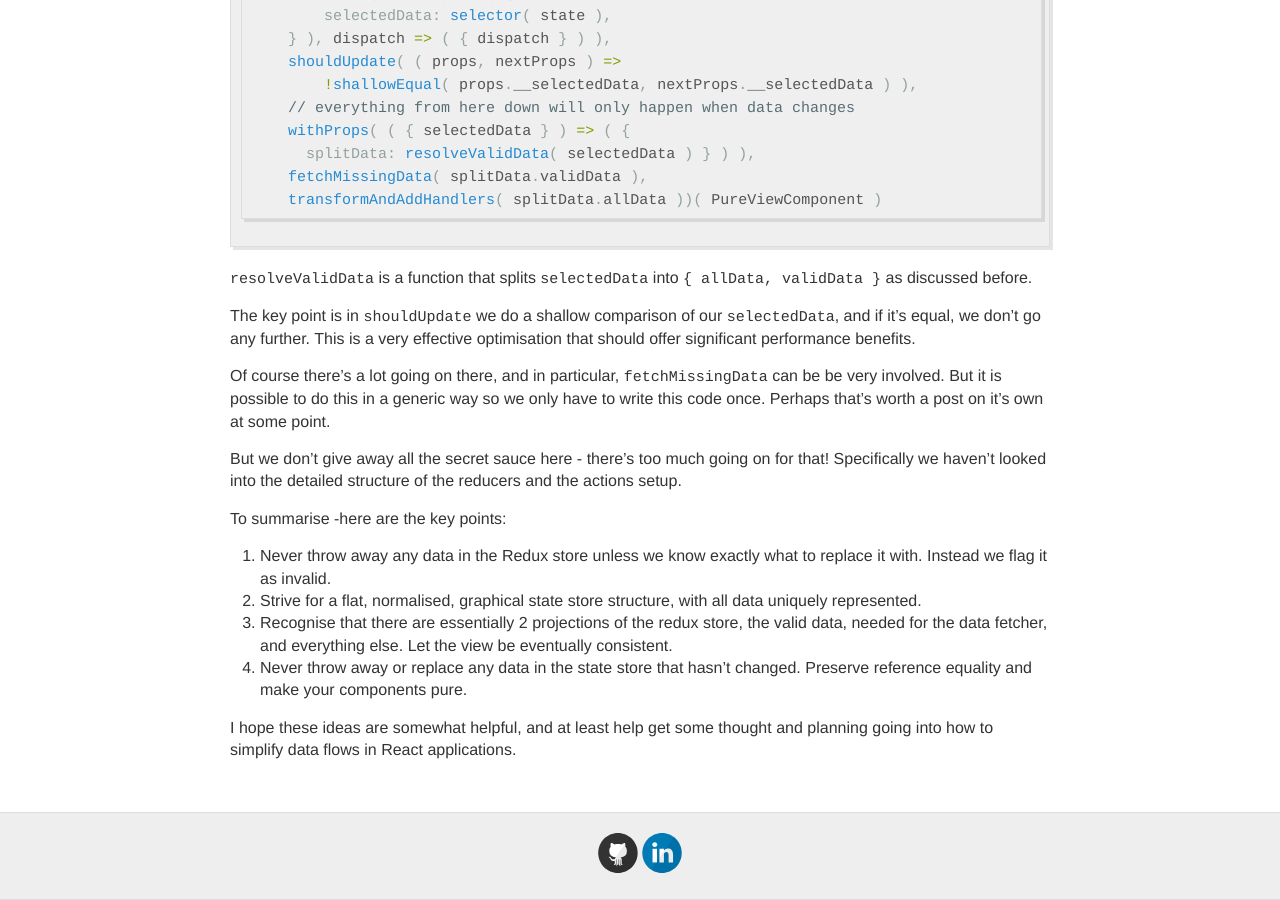
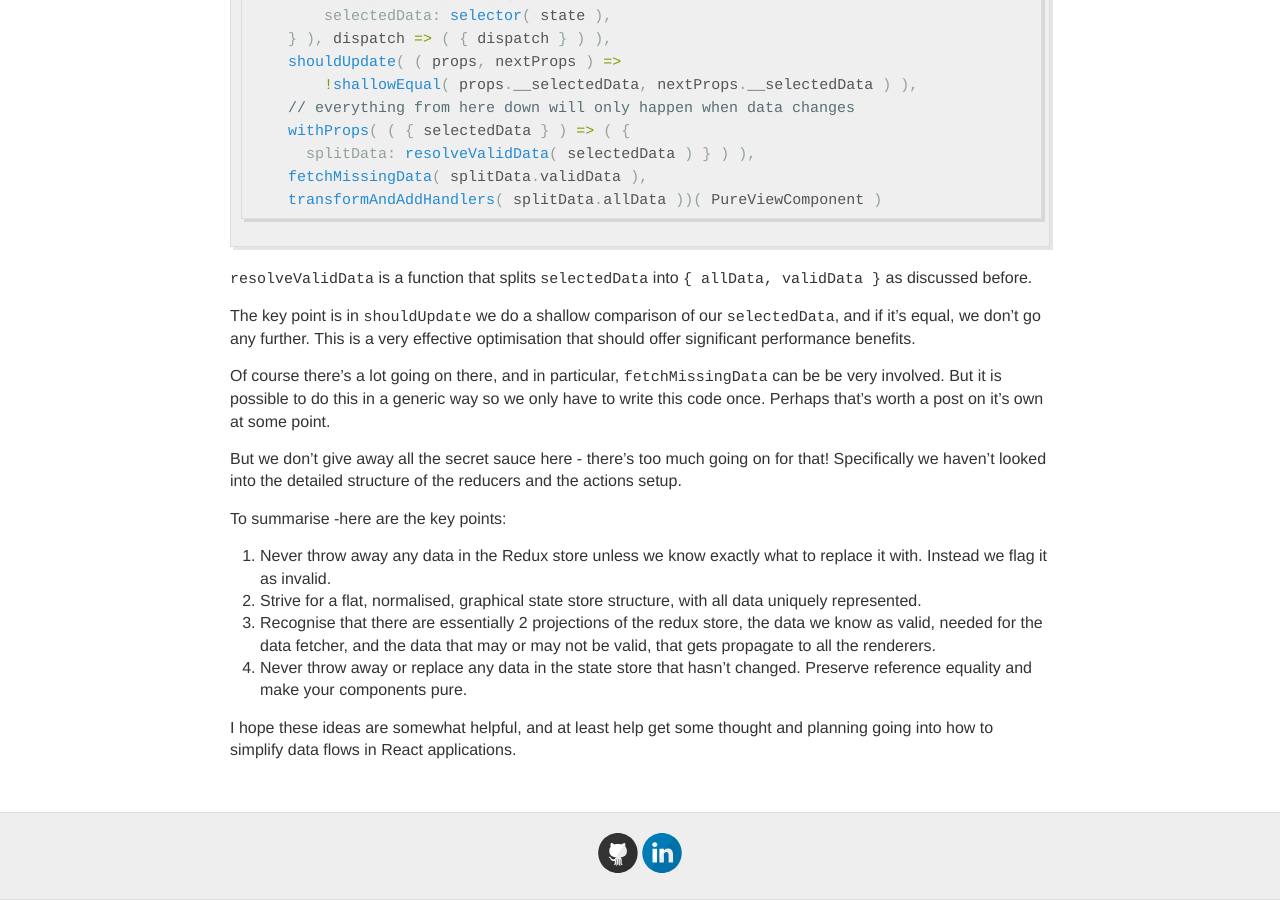
Before and after one commit to szoio/szoio.github.io, a Jekyll site: the page built from _posts/2018-11-10-redux-patterns-and-principles.md, in a window 1280 px wide and 900 px high, scrolled down 6196 px. Built offline with Jekyll 4.4.1, drawn with Linux system fonts in a browser that asks for light colours; comment, search, counter and statistics services are not loaded.

Commit message:
minor edits

```diff
--- a/_posts/2018-11-10-redux-patterns-and-principles.md
+++ b/_posts/2018-11-10-redux-patterns-and-principles.md
@@ -257,7 +257,7 @@ To summarise -here are the key points:
 
 1. Never throw away any data in the Redux store unless we know exactly what to replace it with. Instead we flag it as invalid.
 2. Strive for a flat, normalised, graphical state store structure, with all data uniquely represented.
-3. Recognise that there are essentially 2 projections of the redux store, the valid data, needed for the data fetcher, and everything else. Let the view be eventually consistent.
+3. Recognise that there are essentially 2 projections of the redux store, the data we know as valid, needed for the data fetcher, and the data that may or may not be valid, that gets propagate to all the renderers.
 4. Never throw away or replace any data in the state store that hasn't changed. Preserve reference equality and make your components pure.
 
 I hope these ideas are somewhat helpful, and at least help get some thought and planning going into how to simplify data flows in React applications.
```
